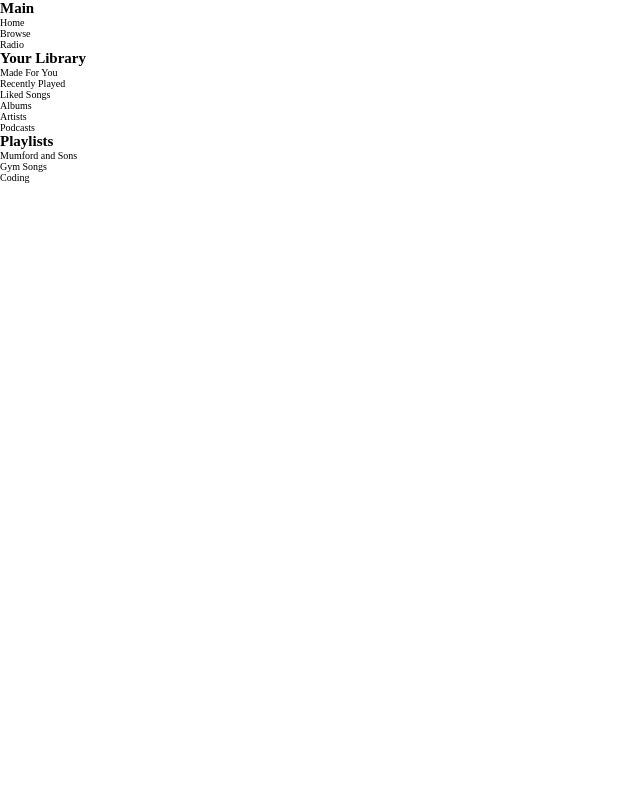
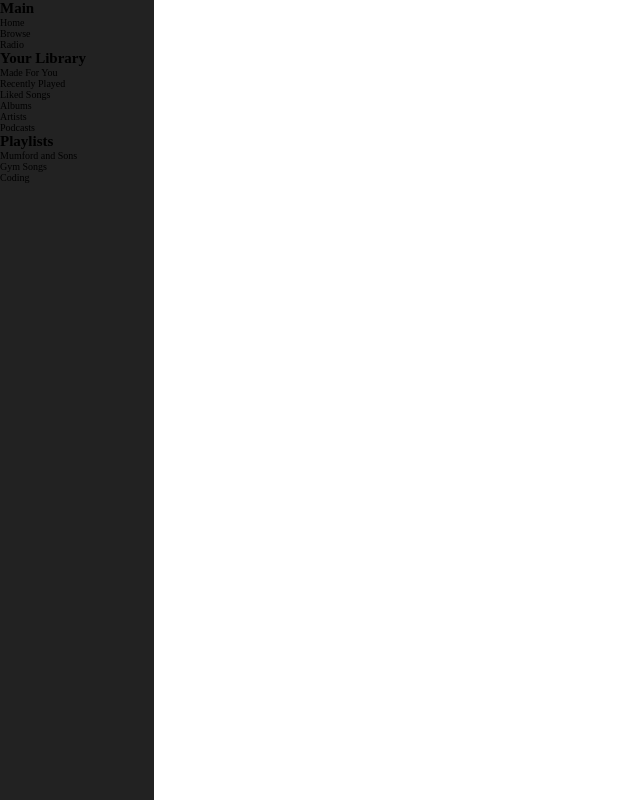
Before and after one commit to Ryan-Solomon/spotify-web, a React (Create React App) app: page / in a window 1280 px wide. Shown: the whole page, without its empty margins (0-640 px from the left). Built offline with nearby package versions, Linux system fonts and the light colour scheme.

Commit message:
add sidebar styles

```diff
--- a/src/components/sidebar/Sidebar.styles.scss
+++ b/src/components/sidebar/Sidebar.styles.scss
@@ -0,0 +1,7 @@
+@import '../../styles/variables';
+
+.sidebar {
+  background-color: $primary-dark-grey;
+  height: 100vh;
+  width: 12vw;
+}
--- a/src/components/sidebar/Sidebar.tsx
+++ b/src/components/sidebar/Sidebar.tsx
@@ -4,10 +4,10 @@ import { data } from './sidebarData';
 
 export const Sidebar = () => {
   return (
-    <>
+    <nav className='sidebar'>
       {data.map((section) => {
         return <SidebarSection section={section} />;
       })}
-    </>
+    </nav>
   );
 };
```
Also changed, not shown: 1 other file (tests, documents, lock files or other folders).
